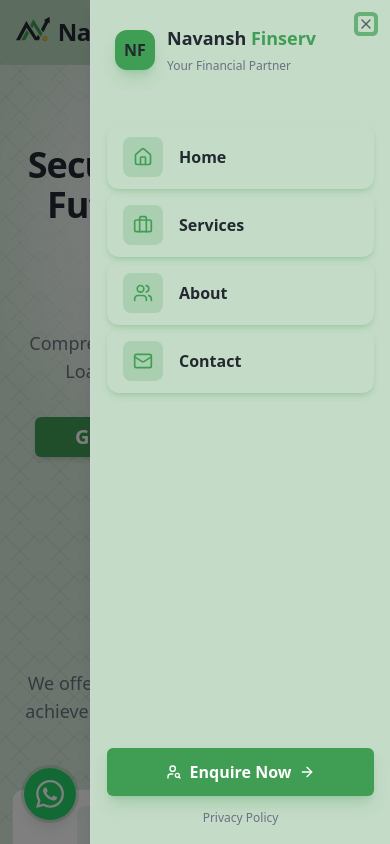
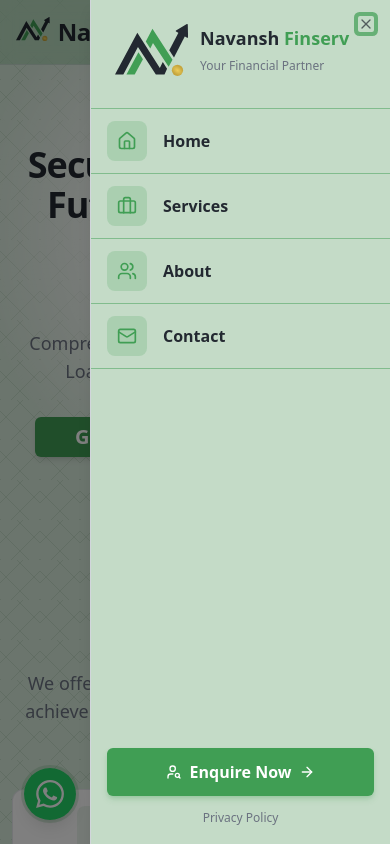
Before and after one commit to anshumankhunteta/navansh-finserv, a Next.js app: page / in a window 390 px wide. Both pictures are taken after a click on the button "Toggle menu". Shown: the top 844 px of the page. Built offline with nearby package versions, Linux system fonts and the light colour scheme.

Commit message:
fix(layout and Logo hydration error)

```diff
--- a/components/icons/Navansh.tsx
+++ b/components/icons/Navansh.tsx
@@ -1,3 +1,6 @@
+"use client"
+import { useEffect, useState } from "react"
+
 interface NavanshLogoProps {
   /** Multiplier applied to the base 260×180 dimensions. Default: 1 */
   height?: number
@@ -8,12 +11,15 @@ interface NavanshLogoProps {
 }
 
 /**
- * Navansh Finserv logo as an inline SVG component.
+ * Navansh Finserv Logo custom React component.
  *
  * Usage:
- *   <Navansh />               // 260 × 180 px
- *   <Navansh height={90} />   // 130 × 90 px
- *   <Navansh height={360} />     // 520 × 360 px
+ *
+ * Use height prop to scale the logo. Default height is 36px.
+ *
+ * Use alt prop to invert colors for dark mode.
+ *
+ * Use title prop to set the accessible label for screen-readers.
  */
 export default function Navansh({
   height = 36,
@@ -23,7 +29,11 @@ export default function Navansh({
 }: NavanshLogoProps) {
   const BASE_WIDTH = (height * 260) / 185
   const BASE_HEIGHT = height
-  const darkVectorFill = alt ? '#eeeeee' : '#232931'
+  const [darkVectorFill, setDarkVectorFill] = useState('#232931')
+
+  useEffect(() => {
+    setDarkVectorFill(alt ? '#eeeeee' : '#232931')
+  }, [alt])
 
   return (
     <svg
--- a/components/layout/Navbar.tsx
+++ b/components/layout/Navbar.tsx
@@ -94,7 +94,7 @@ export default function Navbar() {
             </SheetTrigger>
             <SheetContent
               side="right"
-              className="flex w-[300px] flex-col p-0 sm:w-[350px]"
+              className="flex w-[300px] flex-col p-0 sm:w-[350px] gap-0"
             >
               <SheetTitle className="sr-only">Navigation Menu</SheetTitle>
               <SheetDescription className="sr-only">
@@ -102,12 +102,10 @@ export default function Navbar() {
               </SheetDescription>
 
               {/* Header Section */}
-              <div className="border-border/50 border-b p-6 pb-4">
+              <div className="p-6 pb-4">
                 <SheetClose asChild>
                   <Link href="/" className="group flex items-center gap-3">
-                    <div className="bg-primary text-primary-foreground shadow-primary/25 flex h-10 w-10 items-center justify-center rounded-xl text-base font-bold shadow-lg transition-transform group-hover:scale-105">
-                      NF
-                    </div>
+                    <Navansh height={52} alt={theme === 'dark'} />
                     <div>
                       <span className="block text-lg font-bold">
                         Navansh <span className="text-primary">Finserv</span>
@@ -121,15 +119,15 @@ export default function Navbar() {
               </div>
 
               {/* Navigation Links */}
-              <nav className="flex-1 overflow-auto p-4">
-                <div className="space-y-1">
+              <nav className="flex-1 overflow-auto py-4">
+                <div className="border-t border-primary/50">
                   {navLinks.map((link) => {
                     const Icon = link.icon
                     return (
                       <SheetClose asChild key={link.href}>
                         <Link
                           href={link.href}
-                          className="shadow-background hover:text-primary group flex items-center gap-4 rounded-xl px-4 py-3 shadow-md transition-all active:scale-105"
+                          className="hover:text-primary group flex items-center gap-4 border-b border-primary/50 px-4 py-3 transition-all active:bg-primary/30"
                         >
                           <div className="bg-background group-hover:bg-primary/10 flex h-10 w-10 items-center justify-center rounded-lg transition-colors">
                             <Icon className="text-primary group-hover:text-primary h-5 w-5 transition-colors" />
@@ -150,7 +148,7 @@ export default function Navbar() {
                 <SheetClose asChild>
                   <Button
                     asChild
-                    className="shadow-primary/25 group h-12 w-full text-base font-semibold shadow-lg"
+                    className="shadow-primary/25 group h-12 w-full text-base font-semibold shadow-md"
                   >
                     <Link
                       href="/enquire"
--- a/package.json
+++ b/package.json
@@ -26,6 +26,7 @@
     "canvas-confetti": "^1.9.4",
     "class-variance-authority": "^0.7.1",
     "clsx": "^2.1.1",
+    "html-to-image": "^1.11.13",
     "lucide-react": "^0.563.0",
     "next": "16.1.6",
     "next-themes": "^0.4.6",
@@ -42,8 +43,8 @@
     "@types/node": "^20",
     "@types/react": "^19",
     "@types/react-dom": "^19",
-    "eslint": "^9",
-    "eslint-config-next": "16.1.6",
+    "eslint": "^10.0.1",
+    "eslint-config-next": "^0.2.4",
     "eslint-config-prettier": "^10.1.8",
     "husky": "^8.0.0",
     "lint-staged": "^15.5.2",
```
Also changed, not shown: app/globals.css (+0 -14 lines), 1 other file (tests, documents, lock files or other folders).
